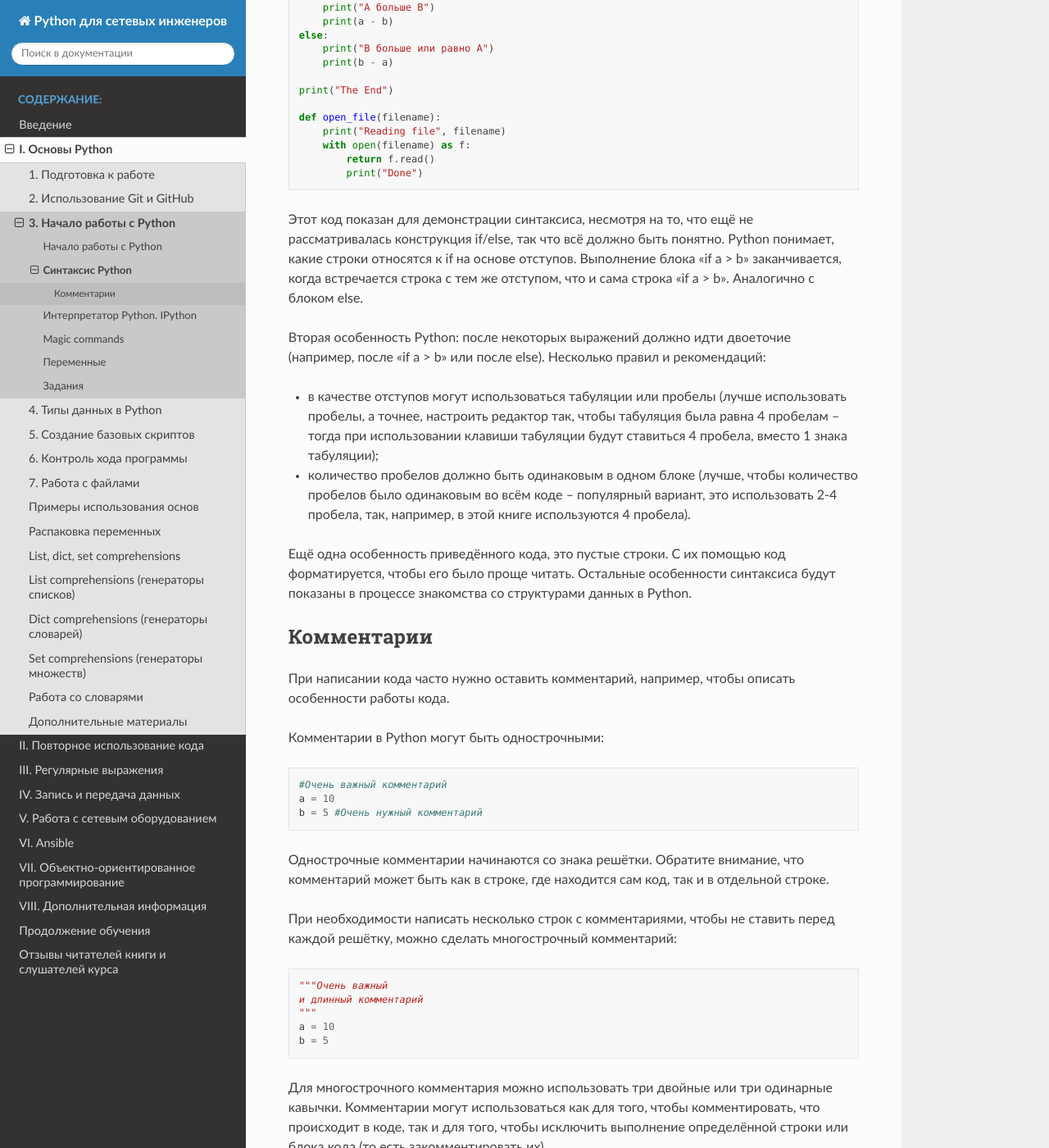
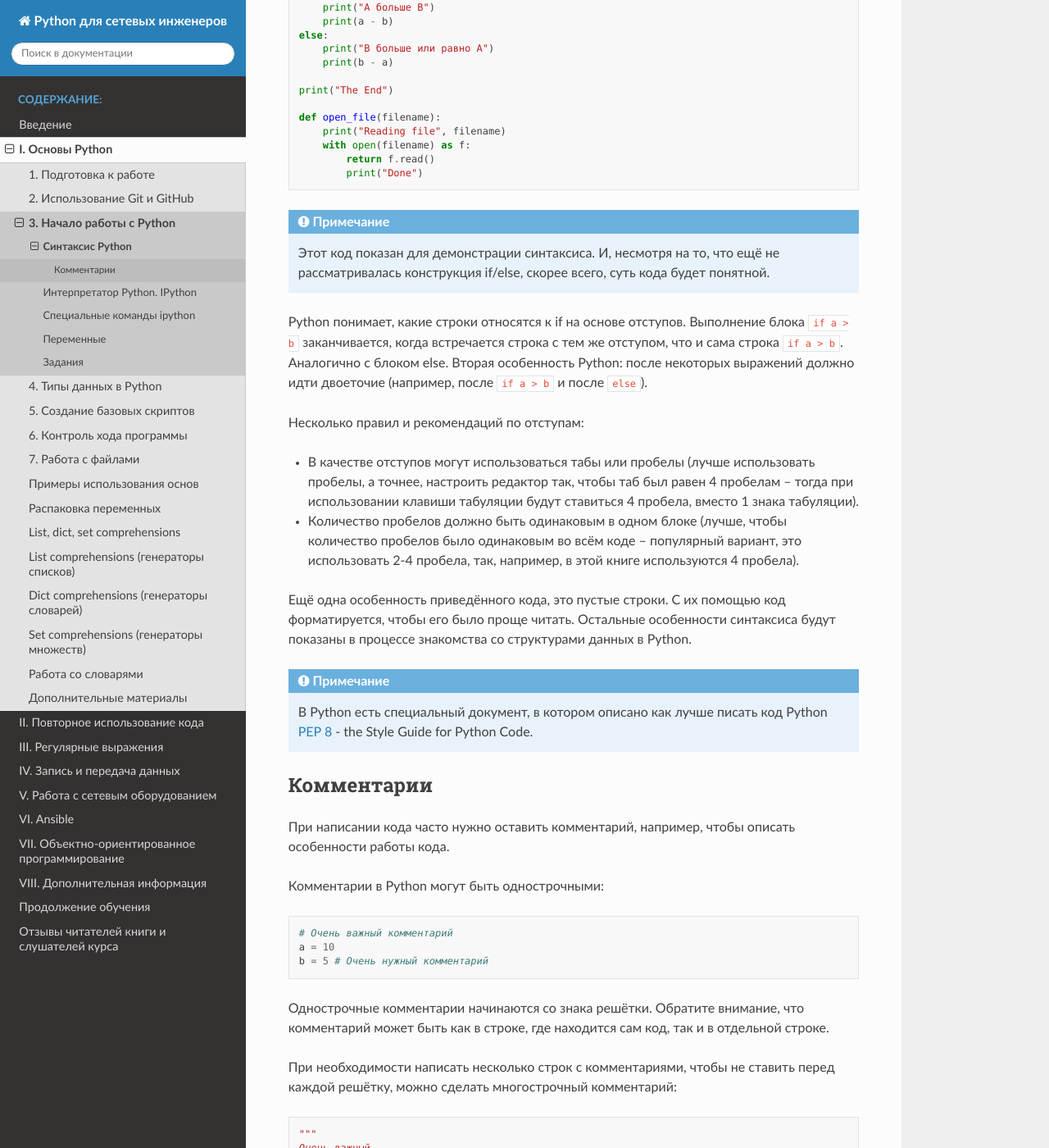
Before and after one commit to natenka/pyneng-book, a Sphinx documentation site: the page built from docs/source/book/03_start/0_syntax.rst, in a window 1280 px wide and 1400 px high, scrolled down 455 px. Shown: the whole window at 82% size. Built offline with Sphinx 7.4.7 and the Read the Docs theme 2.0.0, drawn with Linux system fonts in a browser that asks for light colours; pages that are not in the unit, such as notebooks, are missing from menus.

Commit message:
Chapter 3 finished

```diff
--- a/docs/source/book/03_start/0_syntax.rst
+++ b/docs/source/book/03_start/0_syntax.rst
@@ -29,21 +29,23 @@
             return f.read()
             print("Done")
 
-Этот код показан для демонстрации синтаксиса, несмотря на то, что ещё не
-рассматривалась конструкция if/else, так что всё должно быть понятно.
+.. note::
+    Этот код показан для демонстрации синтаксиса. И, несмотря на то, что ещё не
+    рассматривалась конструкция if/else, скорее всего, суть кода будет понятной.
+
 Python понимает, какие строки относятся к if на основе отступов.
-Выполнение блока "if a > b" заканчивается, когда встречается строка с
-тем же отступом, что и сама строка "if a > b". Аналогично с блоком else.
+Выполнение блока ``if a > b`` заканчивается, когда встречается строка с
+тем же отступом, что и сама строка ``if a > b``. Аналогично с блоком else.
+Вторая особенность Python: после некоторых выражений должно идти
+двоеточие (например, после ``if a > b`` и после ``else``).
 
-Вторая особенность Python: после некоторых выражений должно идти
-двоеточие (например, после "if a > b" или после else). Несколько правил
-и рекомендаций:
+Несколько правил и рекомендаций по отступам:
 
--  в качестве отступов могут использоваться табуляции или пробелы (лучше
+-  В качестве отступов могут использоваться табы или пробелы (лучше
    использовать пробелы, а точнее, настроить редактор так, чтобы
-   табуляция была равна 4 пробелам – тогда при использовании клавиши
-   табуляции будут ставиться 4 пробела, вместо 1 знака табуляции);
--  количество пробелов должно быть одинаковым в одном блоке (лучше,
+   таб был равен 4 пробелам – тогда при использовании клавиши
+   табуляции будут ставиться 4 пробела, вместо 1 знака табуляции).
+-  Количество пробелов должно быть одинаковым в одном блоке (лучше,
    чтобы количество пробелов было одинаковым во всём коде – популярный
    вариант, это использовать 2-4 пробела, так, например, в этой книге
    используются 4 пробела).
@@ -52,6 +54,11 @@ Python понимает, какие строки относятся к if на
 код форматируется, чтобы его было проще читать. Остальные особенности
 синтаксиса будут показаны в процессе знакомства со структурами данных в
 Python.
+
+.. note::
+    В Python есть специальный документ, в котором описано как лучше писать
+    код Python `PEP 8 <https://pep8.org/>`__ - the Style Guide for Python Code.
+
 
 Комментарии
 ^^^^^^^^^^^
@@ -63,9 +70,9 @@ Python.
 
 .. code:: python
 
-    #Очень важный комментарий
+    # Очень важный комментарий
     a = 10
-    b = 5 #Очень нужный комментарий
+    b = 5 # Очень нужный комментарий
 
 Однострочные комментарии начинаются со знака решётки. Обратите внимание,
 что комментарий может быть как в строке, где находится сам код, так и в
@@ -76,7 +83,8 @@ Python.
 
 .. code:: python
 
-    """Очень важный
+    """
+    Очень важный
     и длинный комментарий
     """
     a = 10
--- a/docs/source/book/03_start/1a_ipython_magic.rst
+++ b/docs/source/book/03_start/1a_ipython_magic.rst
@@ -1,13 +1,13 @@
-Magic commands
-^^^^^^^^^^^^^^
+Специальные команды ipython
+^^^^^^^^^^^^^^^^^^^^^^^^^^^
 
-В IPython есть специальные "магические" команды, которые упрощают работу
+В IPython есть специальные команды, которые упрощают работу
 с интерпретатором. Все они начинаются со знака процента.
 
 %history
 ''''''''
 
-Например, %history позволяет просмотреть историю введённых пользователем
+Например, команда ``%history`` позволяет просмотреть историю введённых пользователем
 команд в текущей сессии IPython:
 
 .. code:: python
--- a/docs/source/exercises/03_exercises.rst
+++ b/docs/source/exercises/03_exercises.rst
@@ -1,7 +1,7 @@
 Задания
 ~~~~~~~
 
-{% include "../exercises\_intro.md" %}
+.. include:: ./exercises_intro.rst
 
 Задание 3.1
 ^^^^^^^^^^^
```
Also changed, not shown: other parts of docs/source/exercises/03_exercises.rst (+2 -2 lines), docs/source/book/03_start/2_variables.rst (+9 -8 lines), docs/source/book/03_start/README.rst (deleted, +0 -8 lines), docs/source/book/03_start/index.rst (+8 -1 lines).
